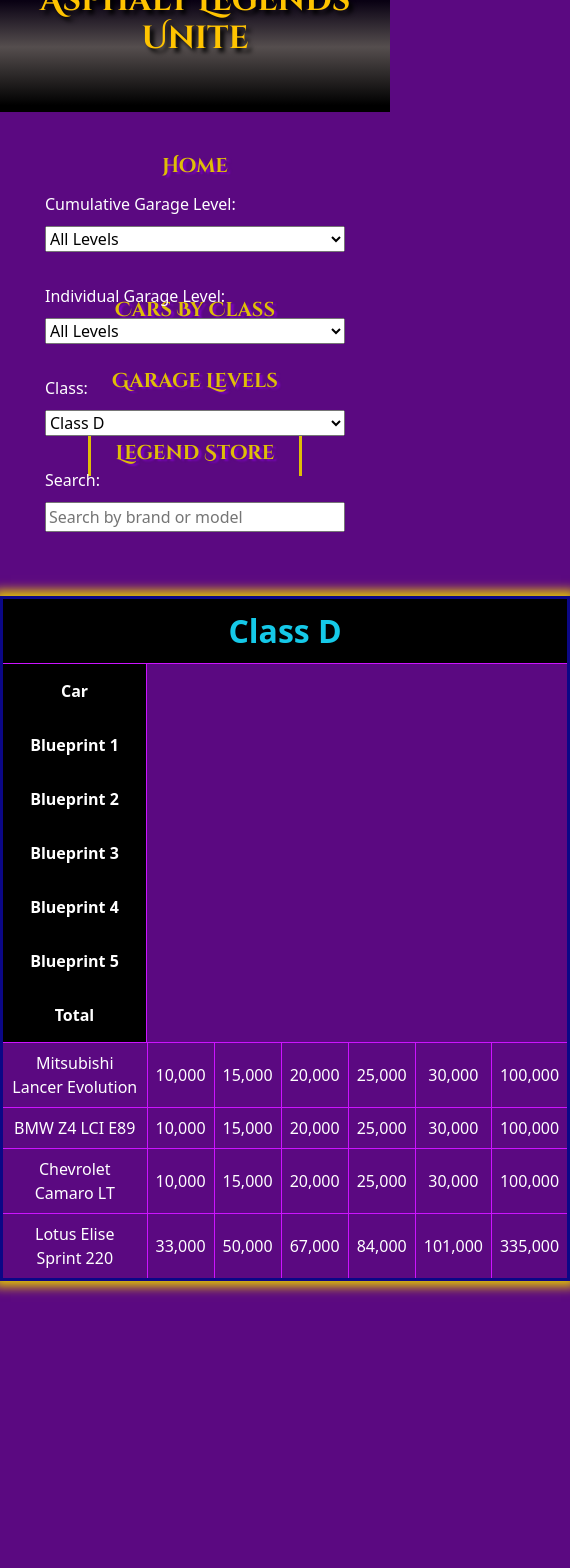
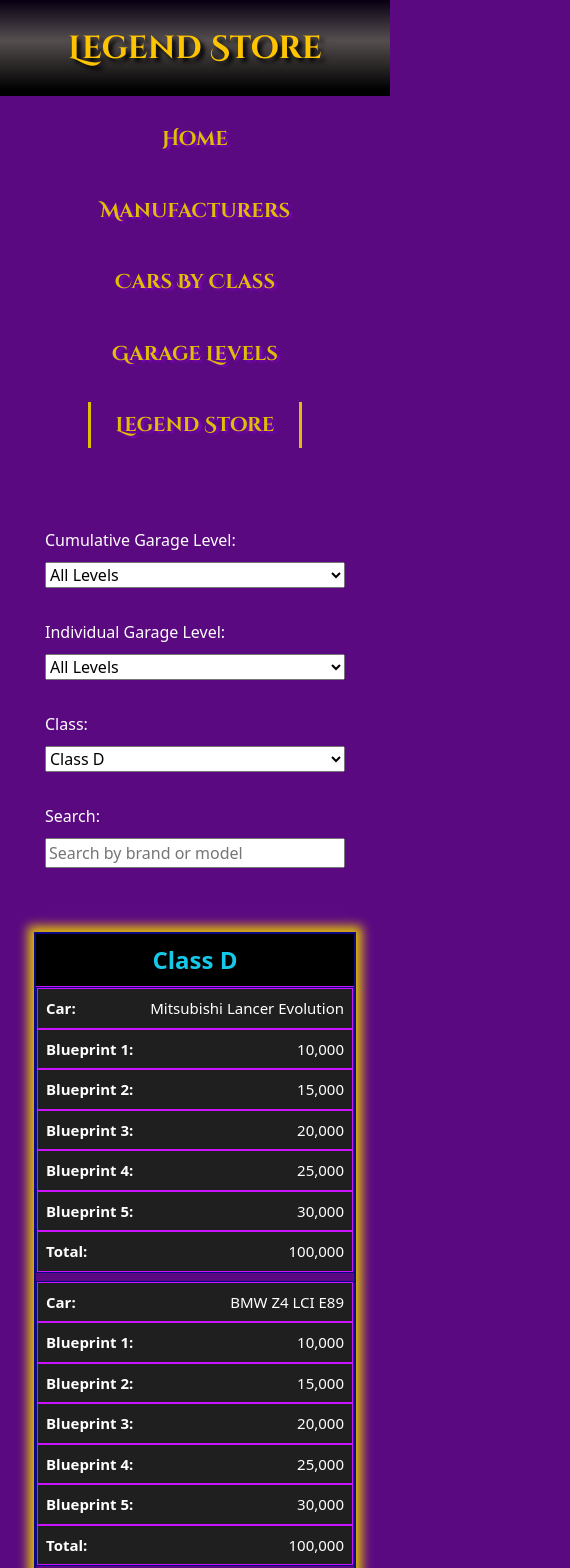
Before and after one commit to JHebenstreit48/asphalt-legends-unite-react, a React (Vite) app in the folder client/: page /legendstoreprices in a window 390 px wide. Shown: the top 1568 px of the page, 570 px wide, since content can reach past the window. Before the commit the page ends 1361 px from the top, so only its background shows below. Built offline with nearby package versions, Linux system fonts and the light colour scheme.

Commit message:
worked on Legend Store Media Query

```diff
--- a/client/src/CSS/Header.css
+++ b/client/src/CSS/Header.css
@@ -47,8 +47,7 @@
 
 @media only screen and (max-width: 390px) {
   .Header {
-    height: 7rem;
-    width: 100%;
+    height: 6rem;
     box-sizing: border-box;
     justify-content: center;
     align-items: center;
@@ -59,10 +58,8 @@
     justify-content: center;
     align-items: center;
     width: 21rem;
-    margin-top: 24rem;
-    flex-direction: column;
-    flex-wrap: wrap;
-    margin-bottom: 3.3rem;
+    margin-top: 26.1rem;
+    margin-bottom: 0;
     padding-right: 0;
     padding-left: 0;
     font-size: 32px;
--- a/client/src/CSS/Home.css
+++ b/client/src/CSS/Home.css
@@ -59,7 +59,7 @@
     .asphalt-info {
       display: flex;
       flex-direction: column;
-      margin-top: 23rem;
+      margin-top: 26rem;
       width: 21rem;
       height: 55rem;
     }
--- a/client/src/CSS/LegendStore.css
+++ b/client/src/CSS/LegendStore.css
@@ -81,31 +81,93 @@
 
 /* Two-column layout for screens 390px and smaller */
 @media only screen and (max-width: 390px) {
-  .search-bar {
+  .controls {
     flex-direction: column;
     align-items: center;
     margin-top: 27rem;
   }
 
-  .responsive-table {
-    display: flex;
-    flex-direction: column;
+  .responsiveTable {
+    width: 20rem !important;
     margin: 4rem auto;
-    width: 20rem;
+    border: 2px solid rgb(11, 7, 134) !important;
   }
+
+  /* Center and style the class header */
   .classSelectionHeader {
     width: 100%;
-  }
-  .tableHeaderRow {
-    display: flex;
-    flex-direction: column;
-    width: 9rem !important;
+    text-align: center;
+    font-size: 1.5rem;
+    font-weight: bold;
+    padding: 1rem;
+    background-color: black;
+    color: rgb(21, 201, 232);
+    border: 1px solid rgb(204, 19, 255);
+    margin-bottom: 1rem;
   }
 
-  .rowLabel {
-    padding: 0 !important;
+  /* Hide the original header row since we’ll use pseudo-labels */
+  .tableHeaderRow {
+    display: none;
+  }
+
+  /* Each table row (car) becomes a separate block */
+  .responsiveTable tbody tr {
+    display: block;
+    margin-bottom: 0.5rem; /* spacing between cars */
+    border: 1px solid rgb(11, 7, 134);
+    background-color: rgb(32, 31, 31);
+  }
+
+  /* Each cell represents one label-value pair stacked vertically */
+  .responsiveTable td {
+    display: flex;
+    justify-content: space-between;
+    align-items: center;
     font-size: 15px;
-    min-width: 1rem;
+  }
+
+  /* Pseudo-elements to insert labels corresponding to each column */
+  .responsiveTable td:nth-child(1)::before {
+    content: "Car:";
+    font-weight: bold;
+    margin-right: 0.5rem;
+  }
+
+  .responsiveTable td:nth-child(2)::before {
+    content: "Blueprint 1:";
+    font-weight: bold;
+    margin-right: 0.5rem;
+  }
+
+  .responsiveTable td:nth-child(3)::before {
+    content: "Blueprint 2:";
+    font-weight: bold;
+    margin-right: 0.5rem;
+  }
+
+  .responsiveTable td:nth-child(4)::before {
+    content: "Blueprint 3:";
+    font-weight: bold;
+    margin-right: 0.5rem;
+  }
+
+  .responsiveTable td:nth-child(5)::before {
+    content: "Blueprint 4:";
+    font-weight: bold;
+    margin-right: 0.5rem;
+  }
+
+  .responsiveTable td:nth-child(6)::before {
+    content: "Blueprint 5:";
+    font-weight: bold;
+    margin-right: 0.5rem;
+  }
+
+  .responsiveTable td:nth-child(7)::before {
+    content: "Total:";
+    font-weight: bold;
+    margin-right: 0.5rem;
   }
   .no-results {
     text-align: center;
--- a/client/src/CSS/Navigation.css
+++ b/client/src/CSS/Navigation.css
@@ -60,14 +60,13 @@
   }
 }
 
-@media only screen and (max-width: 464px) {
+@media only screen and (max-width: 390px) {
   .nav-css {
+    width: 100%;
     display: flex;
     justify-content: center;
     flex-direction: column;
-    margin-left: auto;
-    margin-right: auto;
-    margin-bottom: 19px;
+    margin: 2rem auto 1rem auto;
   }
   .btn-lg {
       display: flex;
--- a/client/src/LegendStore/BlueprintPriceData.ts
+++ b/client/src/LegendStore/BlueprintPriceData.ts
@@ -3,17 +3,24 @@
     brand: string; // Car brand
     model: string; // Car model
     garageLevel?: number; // Garage level required to purchase
+    individualLevel?: number; // Individual level required to purchase
     blueprintPrices: number[]; // Prices for blueprints 1-5
   }
 
   export const cars: Car[] = [
-    { class: "D", brand: "Mitsubishi", model: "Lancer Evolution", blueprintPrices: [10000, 15000, 20000, 25000, 30000] },
+    { class: "D", brand: "Mitsubishi", model: "Lancer Evolution", garageLevel: 1, blueprintPrices: [10000, 15000, 20000, 25000, 30000] },
     { class: "D", brand: "BMW", model: "Z4 LCI E89", garageLevel: 1, blueprintPrices: [10000, 15000, 20000, 25000, 30000] },
-    { class: "D", brand: "Chevrolet", model: "Camaro LT", blueprintPrices: [10000, 15000, 20000, 25000, 30000] },
-    { class: "D", brand: "Lotus", model: "Elise Sprint 220", blueprintPrices: [33000, 50000, 67000, 84000, 101000] },
-    { class: "C", brand: "Dodge", model: "Challenger SRT8", blueprintPrices: [13000, 19500, 26000, 32500, 39000] },
-    { class: "C", brand: "Chevrolet", model: "Camaro ZL1 50th Ed.", blueprintPrices: [13000, 19500, 26000, 32500, 39000] },
-    { class: "C", brand: "BMW", model: "3.0 CSL Hommage", blueprintPrices: [13000, 19500, 26000, 32500, 39000] },
+    { class: "D", brand: "Chevrolet", model: "Camaro LT", garageLevel: 1, blueprintPrices: [10000, 15000, 20000, 25000, 30000] },
+    { class: "D", brand: "Lotus", model: "Elise Sprint 220", garageLevel: 5, blueprintPrices: [33000, 50000, 67000, 84000, 101000] },
+    { class: "D", brand: "Nissan", model: "370z Nismo", garageLevel: 2, blueprintPrices: [10000, 15000, 20000, 25000, 30000] },
+    { class: "D", brand: "DS Automobiles", model: "DS E-Tense", garageLevel: 2, blueprintPrices: [10000, 15000, 20000, 25000, 30000] },
+    { class: "D", brand: "Volkswagen", model: "XL Sport Concept", garageLevel: 3, blueprintPrices: [10000, 15000, 20000, 25000, 30000] },
+    { class: "C", brand: "Dodge", model: "Challenger SRT8", garageLevel: 1, blueprintPrices: [13000, 19500, 26000, 32500, 39000] },
+    { class: "C", brand: "Chevrolet", model: "Camaro ZL1 50th Ed.", garageLevel: 2, blueprintPrices: [13000, 19500, 26000, 32500, 39000] },
+    { class: "C", brand: "BMW", model: "3.0 CSL Hommage", garageLevel: 2, blueprintPrices: [13000, 19500, 26000, 32500, 39000] },
+    { class: "C", brand: "Lotus", model: "Evora Sport 410", garageLevel: 3, blueprintPrices: [13000, 19500, 26000, 32500, 39000] },
+    // { class: "C", brand: "BMW", model: "3.0 CSL Hommage", garageLevel: 2, blueprintPrices: [13000, 19500, 26000, 32500, 39000] },
+    // { class: "C", brand: "BMW", model: "3.0 CSL Hommage", garageLevel: 2, blueprintPrices: [13000, 19500, 26000, 32500, 39000] },
     { class: "B", brand: "Porsche", model: "911 GTS Coupe", blueprintPrices: [18000, 27000, 36000, 45000, 54000] },
     { class: "B", brand: "Ford", model: "GT", blueprintPrices: [60000, 90000, 120000, 150000, 180000] },
     { class: "A", brand: "Ferrari", model: "LaFerrari", blueprintPrices: [144000, 216000, 288000, 360000, 432000] },
--- a/client/src/LegendStore/LegendStoreTables.tsx
+++ b/client/src/LegendStore/LegendStoreTables.tsx
@@ -1,15 +1,52 @@
-import React, { useState } from "react";
+import { useState, useEffect } from "react";
 import { cars } from "./BlueprintPriceData.ts";
 import "../CSS/LegendStore.css";
 
 const LegendStore: React.FC = () => {
-  const [selectedClass, setSelectedClass] = useState("D"); // Default class
-  const [searchTerm, setSearchTerm] = useState(""); // Search term
-  const [selectedCumulativeLevel, setSelectedCumulativeLevel] = useState<number | null>(null);
-  const [selectedIndividualLevel, setSelectedIndividualLevel] = useState<number | null>(null);
+  const [selectedClass, setSelectedClass] = useState(() => {
+    return localStorage.getItem("selectedClass") || "D"; // Default to "D"
+  });
+  const [searchTerm, setSearchTerm] = useState(() => {
+    return localStorage.getItem("searchTerm") || ""; // Default to empty search
+  });
+  const [selectedCumulativeLevel, setSelectedCumulativeLevel] = useState<number | null>(() => {
+    const value = localStorage.getItem("selectedCumulativeLevel");
+    return value !== null ? Number(value) : null;
+  });
+  const [selectedIndividualLevel, setSelectedIndividualLevel] = useState<number | null>(() => {
+    const value = localStorage.getItem("selectedIndividualLevel");
+    return value !== null ? Number(value) : null;
+  });
+
+  // Save selected filters to localStorage
+  useEffect(() => {
+    localStorage.setItem("selectedClass", selectedClass);
+  }, [selectedClass]);
+
+  useEffect(() => {
+    localStorage.setItem("searchTerm", searchTerm);
+  }, [searchTerm]);
+
+  useEffect(() => {
+    if (selectedCumulativeLevel !== null) {
+      localStorage.setItem("selectedCumulativeLevel", String(selectedCumulativeLevel));
+    } else {
+      localStorage.removeItem("selectedCumulativeLevel");
+    }
+  }, [selectedCumulativeLevel]);
+
+  useEffect(() => {
+    if (selectedIndividualLevel !== null) {
+      localStorage.setItem("selectedIndividualLevel", String(selectedIndividualLevel));
+    } else {
+      localStorage.removeItem("selectedIndividualLevel");
+    }
+  }, [selectedIndividualLevel]);
 
   // Filter cars based on selected class
-  let filteredCars = cars.filter((car) => car.class === selectedClass);
+  let filteredCars = selectedClass === "All Levels"
+    ? cars // Show all cars if "All Levels" is selected
+    : cars.filter((car) => car.class === selectedClass);
 
   // Apply search term filter
   if (searchTerm.trim() !== "") {
@@ -36,11 +73,10 @@
     <div>
       {/* Controls */}
       <div className="controls">
-
-
         <label className="DropdownLabel">
           Cumulative Garage Level:
           <select
+            value={selectedCumulativeLevel !== null ? selectedCumulativeLevel : ""}
             onChange={(e) =>
               setSelectedCumulativeLevel(
                 e.target.value ? parseInt(e.target.value, 10) : null
@@ -59,6 +95,7 @@
         <label className="DropdownLabel">
           Individual Garage Level:
           <select
+            value={selectedIndividualLevel !== null ? selectedIndividualLevel : ""}
             onChange={(e) =>
               setSelectedIndividualLevel(
                 e.target.value ? parseInt(e.target.value, 10) : null
@@ -80,6 +117,7 @@
             value={selectedClass}
             onChange={(e) => setSelectedClass(e.target.value)}
           >
+            <option value="All Levels">All Levels</option>
             <option value="D">Class D</option>
             <option value="C">Class C</option>
             <option value="B">Class B</option>
@@ -99,14 +137,14 @@
         </label>
       </div>
 
-
-
       {/* Table (unchanged layout) */}
       <div>
         <table className="responsiveTable">
           <thead>
             <tr className="classSelectionHeader">
-              <th colSpan={7}>Class {selectedClass}</th>
+              <th colSpan={7}>
+                {selectedClass === "All Levels" ? "All Classes" : `Class ${selectedClass}`}
+              </th>
             </tr>
             <tr className="tableHeaderRow">
               <th>Car</th>
--- a/client/src/pages/Home.tsx
+++ b/client/src/pages/Home.tsx
@@ -12,7 +12,7 @@
       <div>
 
         <PageTab title="Home">
-          <Header text="Asphalt Legends Unite" />
+          <Header text="About ALU" />
           <GameInfo />
           <ImageCarousel project={Carousel} />
         </PageTab>
--- a/client/src/pages/LegendStore.tsx
+++ b/client/src/pages/LegendStore.tsx
@@ -9,7 +9,7 @@
 
         <PageTab title="Legend Store Prices">
 
-          <Header text="Asphalt Legends Unite" />
+          <Header text="Legend Store" />
 
           <LegendStoreTables />
 
```
